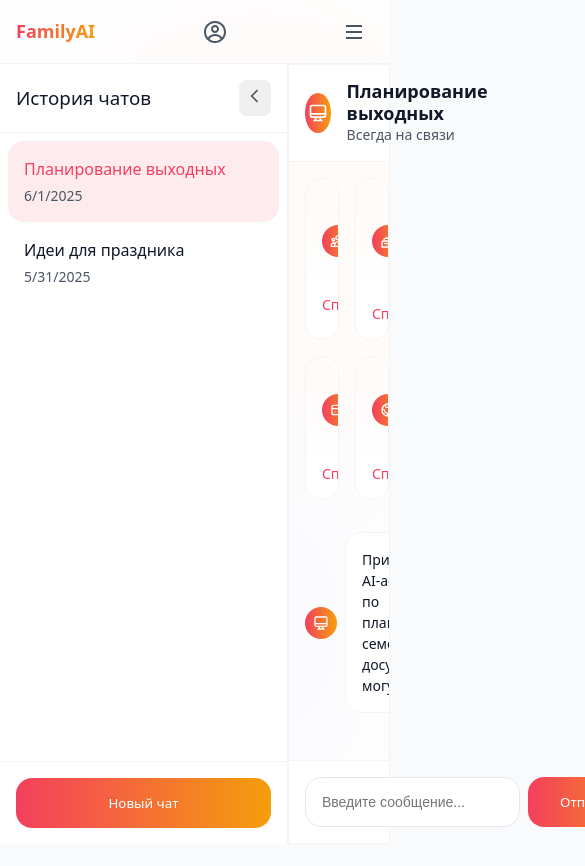
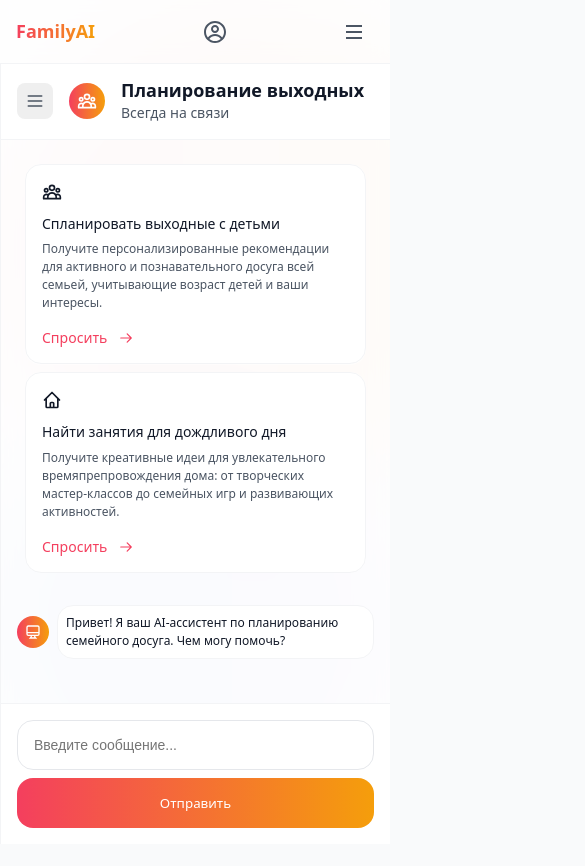
Before and after one commit to Xandr070/rutina, a React (Vite) app: page /chat in a window 390 px wide. Shown: the top 866 px of the page, 585 px wide, since content can reach past the window. After the commit the page ends 844 px from the top, so only its background shows below. Built offline with nearby package versions, Linux system fonts and the light colour scheme.

Commit message:
feat: responsive chat

```diff
--- a/src/components/ChatSidebar.tsx
+++ b/src/components/ChatSidebar.tsx
@@ -1,6 +1,7 @@
 import React, { useState } from 'react';
-import { motion, AnimatePresence } from 'framer-motion';
+import { motion } from 'framer-motion';
 import classNames from 'classnames';
+import { HiOutlinePencil, HiOutlineTrash, HiOutlinePlus, HiOutlineChat } from 'react-icons/hi';
 import styles from '../styles/Chat.module.scss';
 
 interface Chat {
@@ -16,6 +17,8 @@ interface ChatSidebarProps {
   onChatDelete: (chatId: number) => void;
   onNewChat: () => void;
   onChatRename: (chatId: number, newName: string) => void;
+  isExpanded: boolean;
+  className?: string;
 }
 
 const ChatSidebar: React.FC<ChatSidebarProps> = ({
@@ -24,11 +27,12 @@ const ChatSidebar: React.FC<ChatSidebarProps> = ({
   onChatSelect,
   onChatDelete,
   onNewChat,
-  onChatRename
+  onChatRename,
+  isExpanded,
+  className
 }) => {
   const [isEditing, setIsEditing] = useState<number | null>(null);
   const [editValue, setEditValue] = useState('');
-  const [isExpanded, setIsExpanded] = useState(true);
 
   const handleRename = (chatId: number, newName: string) => {
     onChatRename(chatId, newName);
@@ -36,32 +40,16 @@ const ChatSidebar: React.FC<ChatSidebarProps> = ({
   };
 
   return (
-    <div className={classNames(styles.sidebar, {
-      [styles.expanded]: isExpanded,
+    <div className={classNames(styles.sidebar, className, {
       [styles.collapsed]: !isExpanded
     })}>
       <div className={styles.sidebarHeader}>
-        <h3 className={styles.title} style={{ opacity: isExpanded ? 1 : 0 }}>
-          История чатов
+        <h3 className={styles.title}>
+          {isExpanded ? 'История чатов' : <HiOutlineChat />}
         </h3>
-        <button
-          onClick={() => setIsExpanded(!isExpanded)}
-          className={styles.toggleButton}
-        >
-          <svg className="w-5 h-5 text-gray-600" viewBox="0 0 24 24" fill="none" stroke="currentColor" strokeWidth="2">
-            <path d={isExpanded ? "M15 19l-7-7 7-7" : "M9 5l7 7-7 7"} />
-          </svg>
-        </button>
       </div>
 
       <div className={styles.chatList}>
-        <AnimatePresence>
-          {isExpanded && (
-            <motion.div
-              initial={{ opacity: 0 }}
-              animate={{ opacity: 1 }}
-              exit={{ opacity: 0 }}
-            >
         {chats.map(chat => (
           <motion.div
             key={chat.id}
@@ -72,7 +60,7 @@ const ChatSidebar: React.FC<ChatSidebarProps> = ({
             onClick={() => onChatSelect(chat.id)}
           >
             <div className={styles.chatInfo}>
-                    {isEditing === chat.id ? (
+              {isEditing === chat.id && isExpanded ? (
                 <input
                   type="text"
                   value={editValue}
@@ -85,12 +73,15 @@ const ChatSidebar: React.FC<ChatSidebarProps> = ({
               ) : (
                 <>
                   <div className={styles.chatName}>{chat.name}</div>
+                  {isExpanded && (
                     <div className={styles.chatDate}>
                       {new Date(chat.lastMessage).toLocaleDateString()}
                     </div>
+                  )}
                 </>
               )}
             </div>
+            {isExpanded && (
               <div className={styles.actions}>
                 <button
                   onClick={(e) => {
@@ -100,9 +91,7 @@ const ChatSidebar: React.FC<ChatSidebarProps> = ({
                   }}
                   className={styles.actionButton}
                 >
-                      <svg className="w-4 h-4" viewBox="0 0 24 24" fill="none" stroke="currentColor" strokeWidth="2">
-                        <path d="M11 5H6a2 2 0 00-2 2v11a2 2 0 002 2h11a2 2 0 002-2v-5m-1.414-9.414a2 2 0 112.828 2.828L11.828 15H9v-2.828l8.586-8.586z" />
-                      </svg>
+                  <HiOutlinePencil />
                 </button>
                 <button
                   onClick={(e) => {
@@ -111,19 +100,17 @@ const ChatSidebar: React.FC<ChatSidebarProps> = ({
                   }}
                   className={classNames(styles.actionButton, styles.delete)}
                 >
-                      <svg className="w-4 h-4" viewBox="0 0 24 24" fill="none" stroke="currentColor" strokeWidth="2">
-                        <path d="M19 7l-.867 12.142A2 2 0 0116.138 21H7.862a2 2 0 01-1.995-1.858L5 7m5 4v6m4-6v6m1-10V4a1 1 0 00-1-1h-4a1 1 0 00-1 1v3M4 7h16" />
-                      </svg>
+                  <HiOutlineTrash />
                 </button>
               </div>
+            )}
           </motion.div>
         ))}
-            </motion.div>
-          )}
-        </AnimatePresence>
       </div>
 
-      <div className={classNames(styles.sidebarFooter, { [styles.centered]: !isExpanded })}>
+      <div className={classNames(styles.sidebarFooter, {
+        [styles.centered]: !isExpanded
+      })}>
         <motion.button
           whileHover={{ scale: 1.02 }}
           whileTap={{ scale: 0.98 }}
@@ -131,11 +118,9 @@ const ChatSidebar: React.FC<ChatSidebarProps> = ({
           className={styles.newChatButton}
         >
           {isExpanded ? (
-            "Новый чат"
+            <span>Новый чат</span>
           ) : (
-            <svg className="w-5 h-5" viewBox="0 0 24 24" fill="none" stroke="currentColor" strokeWidth="2">
-              <path d="M12 4v16m8-8H4" />
-            </svg>
+            <HiOutlinePlus />
           )}
         </motion.button>
       </div>
--- a/src/components/SuggestedPrompt.tsx
+++ b/src/components/SuggestedPrompt.tsx
@@ -1,5 +1,6 @@
 import React from 'react';
 import { motion } from 'framer-motion';
+import { HiOutlineArrowRight } from 'react-icons/hi';
 import styles from '../styles/Chat.module.scss';
 
 interface SuggestedPromptProps {
@@ -22,23 +23,16 @@ const SuggestedPrompt: React.FC<SuggestedPromptProps> = ({
       onClick={() => onClick(prompt)}
       className={styles.promptCard}
     >
-      <div className={styles.glow} />
+      <div className={styles.icon}>
+        {icon}
+      </div>
 
-      <div className={styles.content}>
-        <div className={styles.icon}>
-          {icon}
-        </div>
-        <div className={styles.text}>
-          <h4 className={styles.title}>{prompt}</h4>
-          <p className={styles.description}>{description}</p>
-        </div>
-      </div>
+      <h4 className={styles.title}>{prompt}</h4>
+      <p className={styles.description}>{description}</p>
 
       <div className={styles.action}>
         <span>Спросить</span>
-        <svg className={styles.arrow} width="16" height="16" viewBox="0 0 24 24" fill="none" stroke="currentColor" strokeWidth="2">
-          <path d="M5 12h14m-7-7l7 7-7 7" />
-        </svg>
+        <HiOutlineArrowRight className={styles.arrow} />
       </div>
     </motion.button>
   );
--- a/src/pages/Chat/Chat.tsx
+++ b/src/pages/Chat/Chat.tsx
@@ -1,5 +1,7 @@
 import React, { useState, useRef, useEffect } from 'react';
 import { motion, AnimatePresence } from 'framer-motion';
+import { HiOutlineUserGroup, HiOutlineHome, HiOutlineMenu, HiOutlineX } from 'react-icons/hi';
+import classNames from 'classnames';
 import styles from '../../styles/Chat.module.scss';
 import ChatSidebar from '../../components/ChatSidebar';
 import MessageBubble from '../../components/MessageBubble';
@@ -24,39 +26,13 @@ const suggestedPrompts = [
   {
     prompt: "Спланировать выходные с детьми",
     description: "Получите персонализированные рекомендации для активного и познавательного досуга всей семьей, учитывающие возраст детей и ваши интересы.",
-    icon: (
-      <svg className="w-4 h-4 text-white" viewBox="0 0 24 24" fill="none" stroke="currentColor" strokeWidth="2">
-        <path d="M17 20h5v-2a3 3 0 00-5.356-1.857M17 20H7m10 0v-2c0-.656-.126-1.283-.356-1.857M7 20H2v-2a3 3 0 015.356-1.857M7 20v-2c0-.656.126-1.283.356-1.857m0 0a5.002 5.002 0 019.288 0M15 7a3 3 0 11-6 0 3 3 0 016 0zm6 3a2 2 0 11-4 0 2 2 0 014 0zM7 10a2 2 0 11-4 0 2 2 0 014 0z" />
-      </svg>
-    )
-  },
-  {
-    prompt: "Организовать семейный праздник",
-    description: "Создайте незабываемое событие с уникальным сценарием, играми, развлечениями и праздничным меню для всех возрастов.",
-    icon: (
-      <svg className="w-4 h-4 text-white" viewBox="0 0 24 24" fill="none" stroke="currentColor" strokeWidth="2">
-        <path d="M21 15.546c-.523 0-1.046.151-1.5.454a2.704 2.704 0 01-3 0 2.704 2.704 0 00-3 0 2.704 2.704 0 01-3 0 2.704 2.704 0 00-3 0 2.701 2.701 0 00-1.5-.454M9 6v2m3-2v2m3-2v2M9 3h.01M12 3h.01M15 3h.01M21 21v-7a2 2 0 00-2-2H5a2 2 0 00-2 2v7h18zm-3-9v-2a2 2 0 00-2-2H8a2 2 0 00-2 2v2h12z" />
-      </svg>
-    )
+    icon: <HiOutlineUserGroup />
   },
   {
     prompt: "Найти занятия для дождливого дня",
     description: "Получите креативные идеи для увлекательного времяпрепровождения дома: от творческих мастер-классов до семейных игр и развивающих активностей.",
-    icon: (
-      <svg className="w-4 h-4 text-white" viewBox="0 0 24 24" fill="none" stroke="currentColor" strokeWidth="2">
-        <path d="M3 10h18M7 15h1m4 0h1m-7 4h12a3 3 0 003-3V8a3 3 0 00-3-3H6a3 3 0 00-3 3v8a3 3 0 003 3z" />
-      </svg>
-    )
+    icon: <HiOutlineHome />
   },
-  {
-    prompt: "Спланировать семейное путешествие",
-    description: "Разработаем маршрут с учетом интересов всех членов семьи, включая достопримечательности, активности и места для отдыха.",
-    icon: (
-      <svg className="w-4 h-4 text-white" viewBox="0 0 24 24" fill="none" stroke="currentColor" strokeWidth="2">
-        <path d="M3.055 11H5a2 2 0 012 2v1a2 2 0 002 2 2 2 0 012 2v2.945M8 3.935V5.5A2.5 2.5 0 0010.5 8h.5a2 2 0 012 2 2 2 0 104 0 2 2 0 012-2h1.064M15 20.488V18a2 2 0 012-2h3.064M21 12a9 9 0 11-18 0 9 9 0 0118 0z" />
-      </svg>
-    )
-  }
 ];
 
 const Chat: React.FC = () => {
@@ -79,6 +55,8 @@ const Chat: React.FC = () => {
   const [isThinking, setIsThinking] = useState(false);
   const [showSuggestions, setShowSuggestions] = useState(true);
   const messagesEndRef = useRef<HTMLDivElement>(null);
+  const [isSidebarExpanded, setIsSidebarExpanded] = useState(true);
+  const [isMobile, setIsMobile] = useState(false);
 
   useEffect(() => {
     setMessages(chatHistory[activeChatId] || []);
@@ -91,6 +69,24 @@ const Chat: React.FC = () => {
       [activeChatId]: messages
     }));
   }, [messages, activeChatId]);
+
+  useEffect(() => {
+    const handleResize = () => {
+      const width = window.innerWidth;
+      const newIsMobile = width < 768;
+      setIsMobile(newIsMobile);
+
+      if (newIsMobile) {
+        setIsSidebarExpanded(false);
+      } else {
+        setIsSidebarExpanded(true);
+      }
+    };
+
+    handleResize();
+    window.addEventListener('resize', handleResize);
+    return () => window.removeEventListener('resize', handleResize);
+  }, []);
 
   const handleNewChat = () => {
     const newChatId = Math.max(...chats.map(c => c.id)) + 1;
@@ -202,6 +198,10 @@ const Chat: React.FC = () => {
     }, 1500);
   };
 
+  const toggleSidebar = () => {
+    setIsSidebarExpanded(prev => !prev);
+  };
+
   return (
     <div className={styles.chat}>
       <div className={styles.backgroundEffects}>
@@ -209,22 +209,47 @@ const Chat: React.FC = () => {
         <div className={styles.blob2} />
       </div>
 
+      {isMobile && (
+        <div
+          className={classNames(styles.overlay, {
+            [styles.visible]: isSidebarExpanded
+          })}
+          onClick={() => setIsSidebarExpanded(false)}
+        />
+      )}
+
       <ChatSidebar
         chats={chats}
         activeChatId={activeChatId}
-        onChatSelect={setActiveChatId}
+        onChatSelect={(id) => {
+          setActiveChatId(id);
+          if (isMobile) {
+            setIsSidebarExpanded(false);
+          }
+        }}
         onChatDelete={handleChatDelete}
         onNewChat={handleNewChat}
         onChatRename={handleChatRename}
+        isExpanded={isSidebarExpanded}
+        className={classNames({
+          [styles.expanded]: isSidebarExpanded,
+          [styles.collapsed]: !isSidebarExpanded
+        })}
       />
 
       <div className={styles.mainContent}>
         <div className={styles.chatHeader}>
+          <button
+            className={styles.menuButton}
+            onClick={toggleSidebar}
+            aria-label={isSidebarExpanded ? "Скрыть меню" : "Показать меню"}
+          >
+            {isSidebarExpanded ? <HiOutlineX /> : <HiOutlineMenu />}
+          </button>
+
           <div className={styles.chatInfo}>
             <div className={styles.aiAvatar}>
-              <svg className="w-5 h-5 text-white" viewBox="0 0 24 24" fill="none" stroke="currentColor" strokeWidth="2">
-                <path d="M9.75 17L9 20l-1 1h8l-1-1-.75-3M3 13h18M5 17h14a2 2 0 002-2V5a2 2 0 00-2-2H5a2 2 0 00-2 2v10a2 2 0 002 2z" />
-              </svg>
+              <HiOutlineUserGroup className="w-5 h-5 text-white" />
             </div>
             <div className={styles.chatDetails}>
               <h2 className={styles.chatName}>
--- a/src/styles/Chat.module.scss
+++ b/src/styles/Chat.module.scss
@@ -39,11 +39,44 @@
   }
 }
 
+@keyframes float {
+  0%, 100% {
+    transform: translateY(0);
+  }
+  50% {
+    transform: translateY(-20px);
+  }
+}
+
+$mobile: 480px;
+$tablet: 768px;
+$desktop: 1024px;
+
+@mixin mobile {
+  @media (max-width: #{$tablet - 1px}) {
+    @content;
+  }
+}
+
+@mixin tablet {
+  @media (min-width: #{$tablet}) and (max-width: #{$desktop - 1px}) {
+    @content;
+  }
+}
+
+@mixin desktop {
+  @media (min-width: #{$desktop}) {
+    @content;
+  }
+}
+
 .chat {
-  min-height: 100vh;
   background-color: $gray-50;
   margin-top: 4rem;
   position: relative;
+  display: flex;
+  min-height: calc(100vh - 4rem);
+  overflow-x: hidden;
 }
 
 .backgroundEffects {
@@ -82,21 +115,43 @@
 }
 
 .sidebar {
-  position: fixed;
-  left: 0;
-  top: 4rem;
-  height: calc(100vh - 4rem);
   background-color: white;
   border-right: 1px solid $gray-100;
-  transition: $transition-base;
-  z-index: 40;
+  transition: all 0.3s ease;
+  z-index: 31;
+  flex-shrink: 0;
+  display: flex;
+  flex-direction: column;
+  height: calc(100vh - 4rem);
 
-  &.expanded {
-    width: 18rem;
+  @include mobile {
+    position: fixed;
+    left: 0;
+    top: 4rem;
+    width: 280px;
+    transform: translateX(-100%);
+
+    &.expanded {
+      transform: translateX(0);
+    }
   }
 
-  &.collapsed {
-    width: 4rem;
+  @include tablet {
+    width: 280px;
+    transform: none;
+
+    &.collapsed {
+      margin-left: -280px;
+    }
+  }
+
+  @include desktop {
+    width: 320px;
+    transform: none;
+
+    &.collapsed {
+      margin-left: -320px;
+    }
   }
 }
 
@@ -121,42 +176,38 @@
     }
 
     svg {
-      width: 1.25rem;
-      height: 1.25rem;
       color: $gray-600;
     }
   }
 }
 
 .sidebarFooter {
-  position: absolute;
-  bottom: 0;
-  left: 0;
-  right: 0;
   padding: $spacing-md;
   border-top: 1px solid $gray-100;
+  margin-top: auto;
 
   &.centered {
     text-align: center;
   }
 
   .newChatButton {
-    width: 100%;
-    padding: $spacing-md;
-    background: $gradient-primary;
-    color: white;
+    display: inline-flex;
+    align-items: center;
+    justify-content: center;
+    padding: $spacing-md $spacing-lg;
+    @include button-primary;
     border-radius: $border-radius-xl;
-    font-weight: 500;
-    transition: $transition-base;
-
-    &:hover {
-      box-shadow: $shadow-lg;
-    }
+    min-width: 120px;
+    max-width: 100%;
+    gap: $spacing-sm;
 
     svg {
       width: 1.25rem;
       height: 1.25rem;
-      margin: 0 auto;
+    }
+
+    span {
+      white-space: nowrap;
     }
   }
 }
@@ -230,51 +281,92 @@
 }
 
 .mainContent {
-  margin-left: 18rem;
+  flex: 1;
+  min-width: 0;
   height: calc(100vh - 4rem);
   background-color: rgba(255, 255, 255, 0.8);
   backdrop-filter: blur(16px);
-  border: 1px solid $gray-100;
+  border-left: 1px solid $gray-100;
   display: flex;
   flex-direction: column;
   position: relative;
-  z-index: 1;
-
-  &.sidebarCollapsed {
-    margin-left: 4rem;
-  }
+  z-index: 29;
+  transition: all 0.3s ease;
+  width: 100%;
+  max-width: 100vw;
 }
 
 .chatHeader {
   padding: $spacing-md;
   border-bottom: 1px solid $gray-100;
-  @include flex-between;
+  @include flex-start;
   background-color: rgba(255, 255, 255, 0.9);
   backdrop-filter: blur(8px);
+  position: relative;
+  z-index: 32;
+  gap: $spacing-md;
+
+  .menuButton {
+    display: flex;
+    align-items: center;
+    justify-content: center;
+    padding: $spacing-sm;
+    border-radius: $border-radius-lg;
+    color: $gray-600;
+    transition: all 0.2s ease;
+    cursor: pointer;
+    flex-shrink: 0;
+    width: 36px;
+    height: 36px;
+    position: relative;
+    z-index: 33;
+
+    svg {
+      width: 20px;
+      height: 20px;
+    }
+
+    &:hover {
+      background-color: $gray-100;
+      color: $gray-900;
+    }
+
+    @include mobile {
+      position: relative;
+      z-index: 33;
+    }
+  }
 
   .chatInfo {
-    @include flex-center;
+    @include flex-start;
     gap: $spacing-md;
+    flex: 1;
+    min-width: 0;
 
     .aiAvatar {
-      width: 2.5rem;
-      height: 2.5rem;
+      width: 36px;
+      height: 36px;
       border-radius: 50%;
       background: $gradient-primary;
       @include flex-center;
+      flex-shrink: 0;
 
       svg {
-        width: 1.25rem;
-        height: 1.25rem;
+        width: 20px;
+        height: 20px;
         color: white;
       }
     }
 
     .chatDetails {
+      flex: 1;
+      min-width: 0;
+
       .chatName {
         font-size: $font-size-lg;
         font-weight: 600;
         color: $text-color;
+        @include text-truncate;
       }
 
       .status {
@@ -293,9 +385,94 @@
 
 .suggestedPrompts {
   display: grid;
-  grid-template-columns: repeat(2, 1fr);
   gap: $spacing-md;
-  margin-bottom: $spacing-xl;
+  padding: $spacing-md;
+  margin-bottom: $spacing-lg;
+
+  @include mobile {
+    grid-template-columns: 1fr;
+    padding: $spacing-sm;
+    gap: $spacing-sm;
+  }
+
+  @include tablet {
+    grid-template-columns: repeat(2, 1fr);
+    padding: $spacing-md;
+  }
+
+  @include desktop {
+    grid-template-columns: repeat(2, 1fr);
+    padding: $spacing-lg;
+  }
+
+  .promptCard {
+    background-color: white;
+    border-radius: $border-radius-xl;
+    padding: $spacing-lg;
+    cursor: pointer;
+    transition: $transition-base;
+    border: 1px solid $gray-100;
+    text-align: left;
+    width: 100%;
+
+    @include mobile {
+      padding: $spacing-md;
+    }
+
+    &:hover {
+      transform: translateY(-2px);
+      box-shadow: $shadow-lg;
+
+      .action {
+        .arrow {
+          transform: translateX(4px);
+        }
+      }
+    }
+
+    .icon {
+      margin-bottom: $spacing-md;
+      font-size: 1.5rem;
+
+      @include mobile {
+        margin-bottom: $spacing-sm;
+        font-size: 1.25rem;
+      }
+    }
+
+    .title {
+      font-weight: 500;
+      margin-bottom: $spacing-sm;
+      color: $text-color;
+
+      @include mobile {
+        font-size: $font-size-sm;
+      }
+    }
+
+    .description {
+      font-size: $font-size-xs;
+      color: $text-muted;
+      line-height: 1.5;
+      margin-bottom: $spacing-md;
+
+      @include mobile {
+        margin-bottom: $spacing-sm;
+      }
+    }
+
+    .action {
+      @include flex-start;
+      color: $primary-color;
+      font-weight: 500;
+      font-size: $font-size-sm;
+
+      .arrow {
+        margin-left: $spacing-sm;
+        transition: transform 0.2s ease;
+      }
+    }
+  }
 }
 
 .promptCard {
@@ -409,6 +586,10 @@
     max-width: 80%;
     gap: $spacing-sm;
 
+    @include mobile {
+      max-width: 100%;
+    }
+
     &.ai {
       flex-direction: row;
     }
@@ -444,6 +625,12 @@
     padding: $spacing-md;
     border-radius: $border-radius-xl;
     font-size: $font-size-sm;
+    width: 100%;
+
+    @include mobile {
+      padding: $spacing-sm;
+      font-size: $font-size-xs;
+    }
 
     &.ai {
       background-color: white;
@@ -464,16 +651,29 @@
   padding: $spacing-md;
   margin-bottom: $spacing-sm;
 
+  @include mobile {
+    padding: $spacing-sm;
+    border-radius: $border-radius-xl;
+  }
+
   .activityTitle {
     font-weight: 500;
     color: $text-color;
     margin-bottom: 0.25rem;
+
+    @include mobile {
+      font-size: $font-size-sm;
+    }
   }
 
   .activityDescription {
     font-size: $font-size-sm;
     color: $text-muted;
     margin-bottom: $spacing-sm;
+
+    @include mobile {
+      font-size: $font-size-xs;
+    }
   }
 
   .activityMeta {
@@ -482,9 +682,19 @@
     font-size: $font-size-sm;
     color: $text-muted;
 
+    @include mobile {
+      font-size: $font-size-xs;
+      gap: $spacing-xs;
+    }
+
     svg {
       width: 1rem;
       height: 1rem;
+
+      @include mobile {
+        width: 0.875rem;
+        height: 0.875rem;
+      }
     }
   }
 
@@ -493,12 +703,27 @@
     gap: $spacing-sm;
     margin-top: $spacing-md;
 
+    @include mobile {
+      flex-direction: column;
+      gap: $spacing-xs;
+      margin-top: $spacing-sm;
+
+      button {
+        width: 100%;
+      }
+    }
+
     button {
       padding: 0.5rem 1rem;
       font-size: $font-size-sm;
       font-weight: 500;
       border-radius: $border-radius-xl;
       transition: all 0.2s;
+
+      @include mobile {
+        padding: 0.375rem 0.75rem;
+        font-size: $font-size-xs;
+      }
 
       &.primary {
         background: $gradient-primary;
@@ -539,10 +764,24 @@
   border-top: 1px solid $gray-100;
   background-color: rgba(255, 255, 255, 0.9);
   backdrop-filter: blur(8px);
+  position: relative;
+  z-index: 32;
 
   .inputForm {
     @include flex;
     gap: $spacing-sm;
+
+    @include mobile {
+      flex-direction: column;
+
+      .input {
+        width: 100%;
+      }
+
+      .sendButton {
+        width: 100%;
+      }
+    }
 
     .input {
       flex: 1;
@@ -567,11 +806,68 @@
   }
 }
 
-@keyframes float {
-  0%, 100% {
-    transform: translateY(0);
+.menuButton {
+  display: block;
+  padding: $spacing-sm;
+  border-radius: $border-radius-lg;
+  color: $gray-600;
+  transition: $transition-base;
+
+  svg {
+    width: 1.5rem;
+    height: 1.5rem;
   }
-  50% {
-    transform: translateY(-20px);
+
+  &:hover {
+    background-color: $gray-100;
+  }
+
+  @include tablet {
+    display: block;
+  }
+
+  @include desktop {
+    display: block;
   }
 }
+
+.overlay {
+  display: none;
+  position: fixed;
+  top: 4rem;
+  left: 0;
+  right: 0;
+  bottom: 0;
+  background-color: rgba(0, 0, 0, 0.5);
+  z-index: 30;
+  opacity: 0;
+  transition: opacity 0.3s ease;
+  backdrop-filter: blur(4px);
+  pointer-events: none;
+
+  @include mobile {
+    display: block;
+
+    &.visible {
+      opacity: 1;
+      pointer-events: auto;
+    }
+  }
+}
+
+.sidebar.collapsed {
+  .title, .chatName, .chatDate, .actions {
+    opacity: 0;
+    transition: opacity 0.2s ease;
+  }
+
+  .newChatButton {
+    span {
+      display: none;
+    }
+
+    svg {
+      margin: 0;
+    }
+  }
+}
```
Lines whose indentation alone changed are shown as unchanged.
